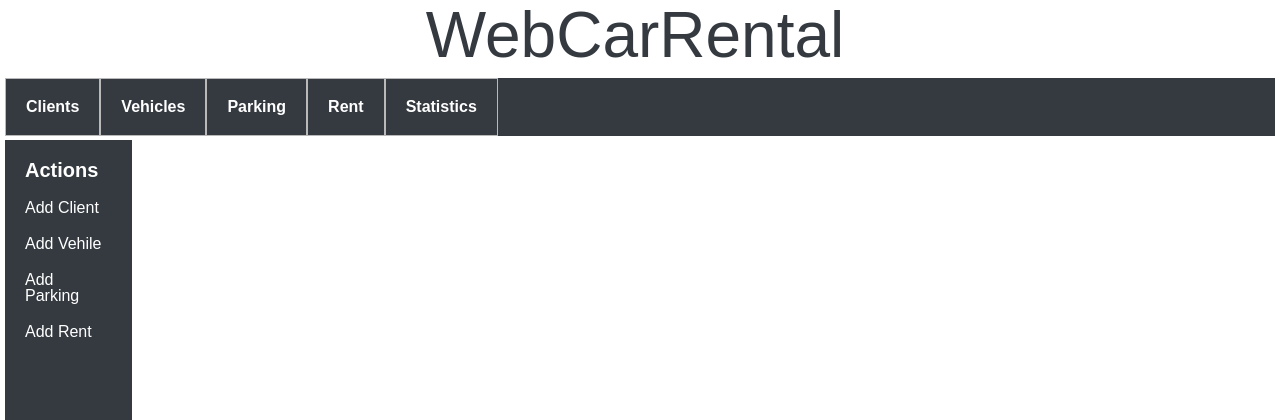
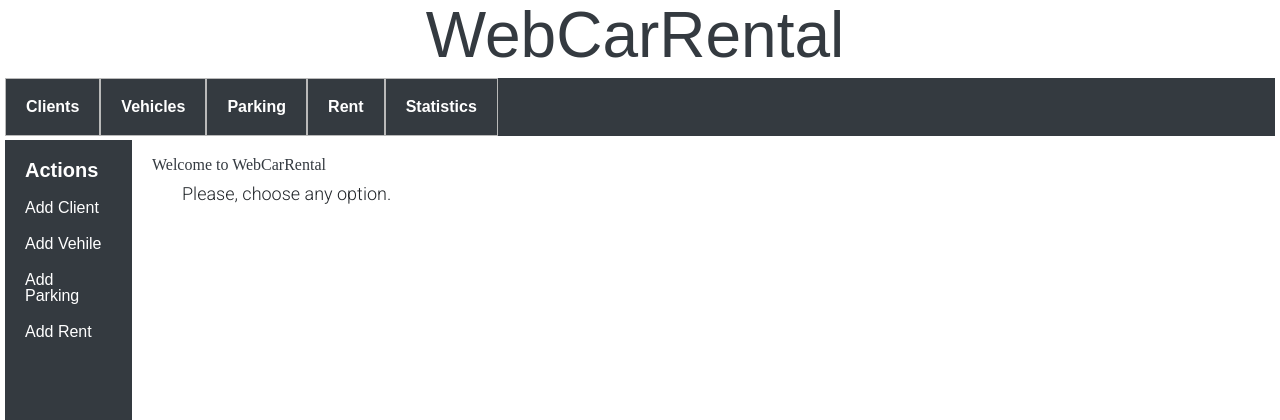
Before and after one commit to dany0k/web_car_rental, a Flask app: page / in a window 1280 px wide. Shown: the top 420 px of the page. Run offline with Flask 3, Linux system fonts and the light colour scheme; some libraries are stand-ins or nearby versions.

Commit message:
Fix templates

```diff
--- a/templates/base.html
+++ b/templates/base.html
@@ -61,7 +61,7 @@
     <div class="nav-bottom">
         <ul>
             <li><a id="bottom" href="#top">Вверх</a></li>
-            <li><a href="index.html">Главная</a></li>
+            <li><a href="{{ url_for('index') }}">Главная</a></li>
         </ul>
     </div>
 </body>
--- a/templates/index.html
+++ b/templates/index.html
@@ -1,5 +1,6 @@
 {% extends 'base.html' %}
 <link rel="stylesheet" href='./static/css/styles.css'>
 {% block content %}
-    <h1>{% block title %} {% endblock %}</h1>
+    <h1>{% block title %} Welcome to WebCarRental{% endblock %}</h1>
+    <p>Please, choose any option.</p>
 {% endblock %}
```
